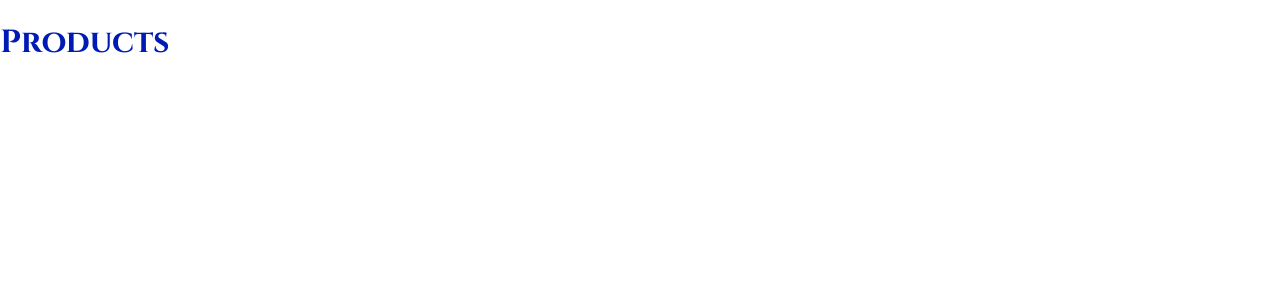
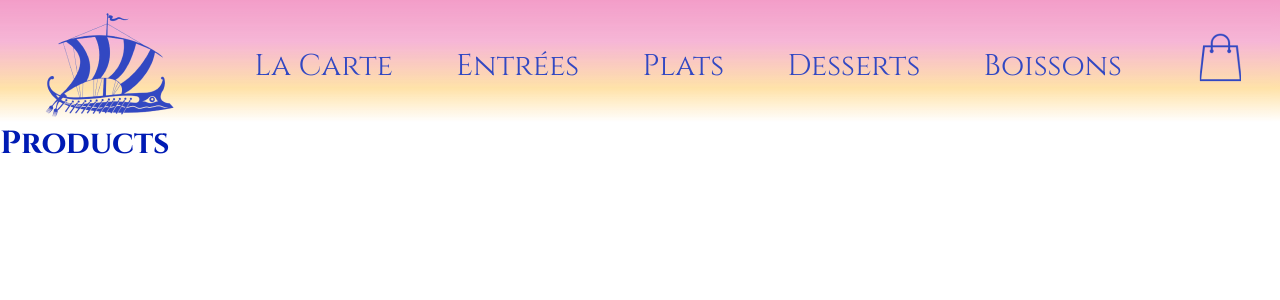
Before and after one commit to Chlopes92/OdysseeCulinaire, a React (Create React App) app: page /products in a window 1280 px wide. Shown: the top 300 px of the page. Built offline with nearby package versions, Linux system fonts and the light colour scheme.

Commit message:
Creation Header

```diff
--- a/src/App.tsx
+++ b/src/App.tsx
@@ -1,9 +1,11 @@
 import { Outlet } from 'react-router-dom';
 import './App.css';
+import Header from 'components/Header/Header';
 
 function App() {
   return (
     <>
+      <Header />
       <Outlet />
     </>
   );
--- /dev/null
+++ b/src/components/Header/Header.module.css
@@ -0,0 +1,18 @@
+section{
+    display: flex;
+    justify-content: space-around;
+}
+
+.background {
+
+    background: linear-gradient(180deg, rgba(255, 174, 10, 0.65) 0.01%, rgba(245, 122, 41, 0.602054) 0.02%, rgba(223, 0, 113, 0.48) 0.03%, rgba(223, 0, 113, 0.36) 33.8541%, rgba(255, 179, 26, 0.47) 72.3958%, rgba(255, 179, 26, 0) 100%);
+    opacity: 0.8;
+}
+
+.logo{
+    padding-top: 7px;
+}
+
+.panier{
+    padding-top: 32px ;
+}
--- /dev/null
+++ b/src/components/Header/Header.tsx
@@ -0,0 +1,20 @@
+// import React, { useState } from "react";
+import style from "./Header.module.css";
+import NavBar from "components/NavBar/NavBar";
+import { Link } from "react-router-dom";
+
+const Header = () => {
+  return (
+    <section className={style.background}>
+      <Link to="/">
+        <img className={style.logo} src="/image/icons/logo.png" alt="Retour accueil" />
+      </Link>
+      <NavBar />
+      <Link to="/">
+        <img className={style.panier} src="/image/icons/shopping-cart.png" alt="Panier" />
+      </Link>
+    </section>
+  );
+};
+
+export default Header;
--- /dev/null
+++ b/src/components/NavBar/NavBar.module.css
@@ -0,0 +1,14 @@
+.list {
+    display: flex;
+    justify-content: center;
+    font-family: 'Cinzel', serif;
+    gap: 63px;
+    font-size: 30px;
+    font-weight: 466;
+    padding-top: 46px;
+
+}
+
+.list :active{
+    color: var(--pink);
+}
--- /dev/null
+++ b/src/components/NavBar/NavBar.tsx
@@ -0,0 +1,47 @@
+import { NavLink } from "react-router-dom";
+import style from "./NavBar.module.css";
+
+const NavBar = () => {
+
+    const navLinks = [
+        {
+            id: 1,
+            text: "La Carte",
+            url: "/la-carte"
+        },
+        {
+            id: 2,
+            text: "Entrées",
+            url: "/entrees"
+        },
+        {
+            id: 3,
+            text: "Plats",
+            url: "/plats"
+        },
+        {
+            id: 4,
+            text: "Desserts",
+            url: "/desserts"
+        },
+        {
+            id: 5,
+            text: "Boissons",
+            url: "/boissons"
+        },
+    ];
+
+    return (
+        <nav>
+            <ul className={style.list}>
+                {navLinks.map((link) => (
+                    <li key={link.id}>
+                         <NavLink to={link.url}>{link.text}</NavLink>
+                    </li>
+                ))}
+            </ul>
+        </nav>
+    )
+}
+
+export default NavBar;
--- a/src/index.css
+++ b/src/index.css
@@ -4,23 +4,25 @@
   --pink: #DF0071;
 }
 
-h1 {
+*{
+  margin: 0;
+  padding: 0;
+  box-sizing: border-box;
+  color: var(--color);
+}
+
+a, ul{
+  text-decoration: none;
+  list-style: none;
+  color: var(--blue);
+}
+
+h1, h2, h3, h4 {
   color : var(--blue);
   font-family: 'Cinzel', serif;
 }
 
-
-body {
-  margin: 0;
-  font-family: -apple-system, BlinkMacSystemFont, 'Segoe UI', 'Roboto', 'Oxygen',
-    'Ubuntu', 'Cantarell', 'Fira Sans', 'Droid Sans', 'Helvetica Neue',
-    sans-serif;
-  -webkit-font-smoothing: antialiased;
-  -moz-osx-font-smoothing: grayscale;
-
+p{
+  color : var(--blue);
+  font-family: 'Roboto', sans-serif;
 }
-
-code {
-  font-family: source-code-pro, Menlo, Monaco, Consolas, 'Courier New',
-    monospace;
-}
```
Also changed, not shown: src/mocks/products.ts (+27 -27 lines), public/image/icons/logo.png (added).
